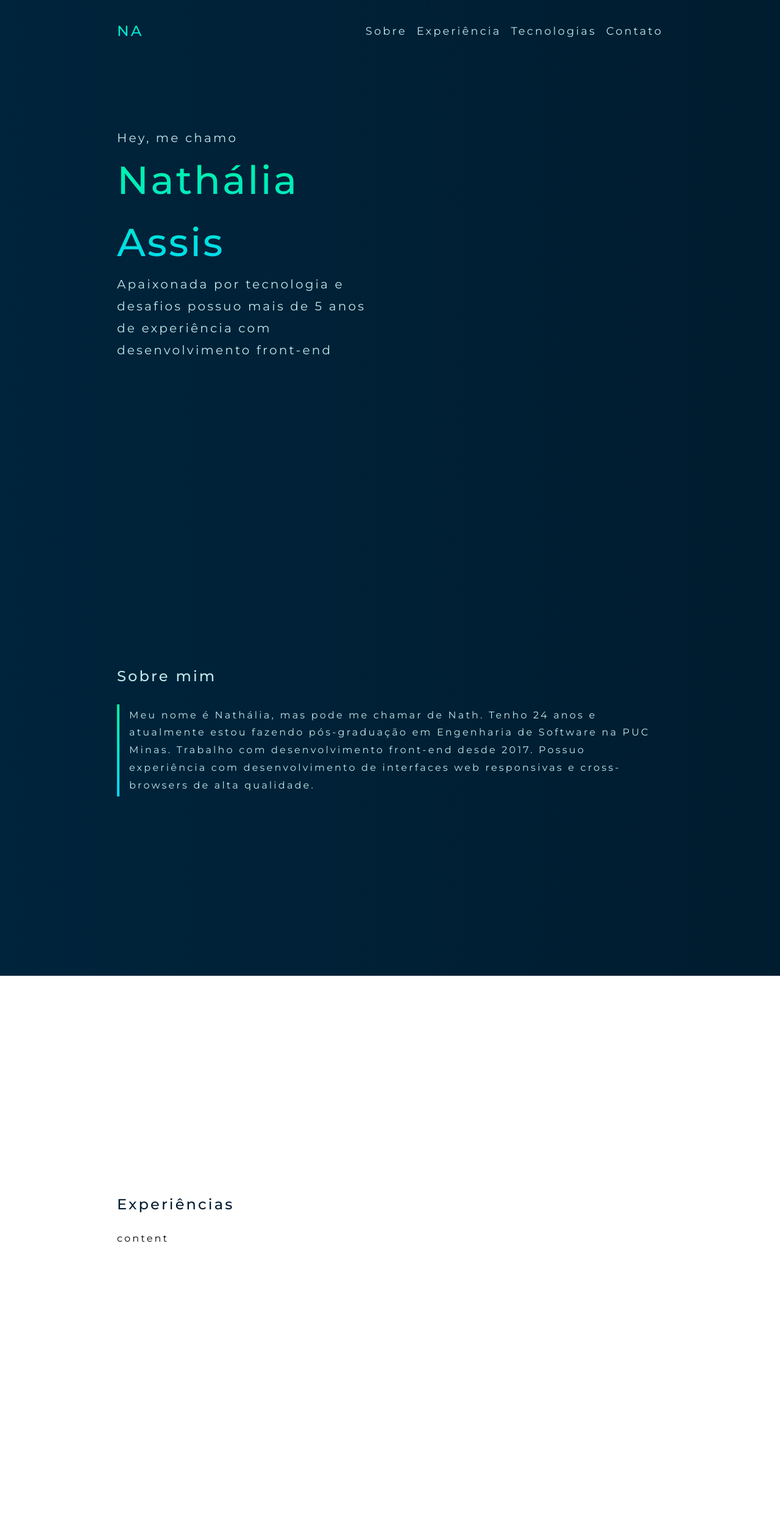
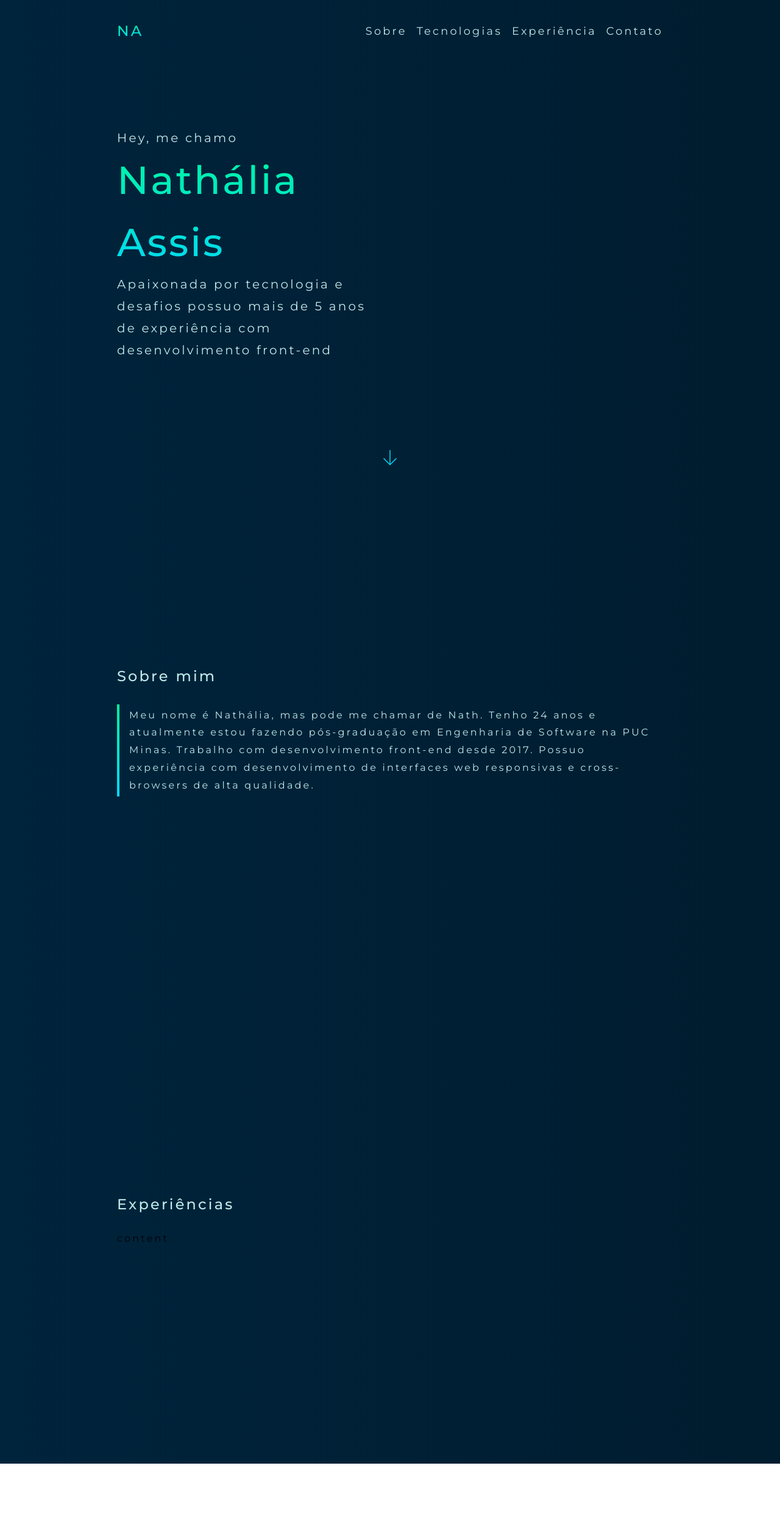
Before and after one commit to nathaliaassis/my-site, a React (Vite) app: page / in a window 1280 px wide. Shown: the top 2517 px of the page at 61% size. Built offline with nearby package versions, Linux system fonts and the light colour scheme.

Commit message:
fix: components

```diff
--- a/src/components/header/header.component.tsx
+++ b/src/components/header/header.component.tsx
@@ -16,13 +16,13 @@ function Header() {
           </HashLink>
         </li>
         <li>
-          <HashLink smooth to="#experiences">
-            Experiência
+          <HashLink smooth to="#technologies">
+            Tecnologias
           </HashLink>
         </li>
         <li>
-          <HashLink smooth to="#technologies">
-            Tecnologias
+          <HashLink smooth to="#experiences">
+            Experiência
           </HashLink>
         </li>
         <li>
--- a/src/components/header/header.styled.ts
+++ b/src/components/header/header.styled.ts
@@ -8,7 +8,7 @@ export const HeaderContainer = styled('header', {
   background: `linear-gradient(to right, ${theme.colors.darkblue1}, ${theme.colors.darkBlue2})`,
   height: '100px',
   padding: '2rem 12rem',
-  zIndex: 1,
+  zIndex: 5,
 
   position: 'fixed',
   width: '100%',
--- a/src/components/sections/experiences/experiences.section.tsx
+++ b/src/components/sections/experiences/experiences.section.tsx
@@ -2,7 +2,7 @@ import Section from "../../section/section.component";
 
 function Experiences() {
   return (
-    <Section id="experiences" themeColor="light" title="Experiências">
+    <Section id="experiences" themeColor="dark" title="Experiências">
       <span>content</span>
     </Section>
   );
--- a/src/components/sections/main/arrow_down.tsx
+++ b/src/components/sections/main/arrow_down.tsx
@@ -7,9 +7,6 @@ const ArrowDown = () => {
       viewBox="0 0 24 24"
       fill="none"
       stroke="currentColor"
-      stroke-width="2"
-      stroke-linecap="round"
-      stroke-linejoin="round"
       className="ai ai-ArrowDown"
     >
       <path d="M12 20V4" />
--- a/src/components/sections/main/main.section.tsx
+++ b/src/components/sections/main/main.section.tsx
@@ -1,5 +1,7 @@
 import Section from "../../section/section.component";
 import { Container, Name, Text } from "./main.styled";
+import ArrowDown from "./arrow_down";
+import { HashLink } from "react-router-hash-link";
 
 function Main() {
   return (
@@ -14,6 +16,9 @@ function Main() {
           </Text>
         </div>
         <div></div>
+        <HashLink to="#about" smooth>
+          <ArrowDown />
+        </HashLink>
       </Container>
     </Section>
   );
--- a/src/components/techs/techs.styled.ts
+++ b/src/components/techs/techs.styled.ts
@@ -72,7 +72,7 @@ export const Sphere = styled('img', {
   margin: '0 auto',
   height: '480px',
   width: '505px',
-  opacity: '.5',
+  opacity: '.8',
 
   animation: `${rotateSphere} 100s linear infinite`,
   transition: '.5s',
```
